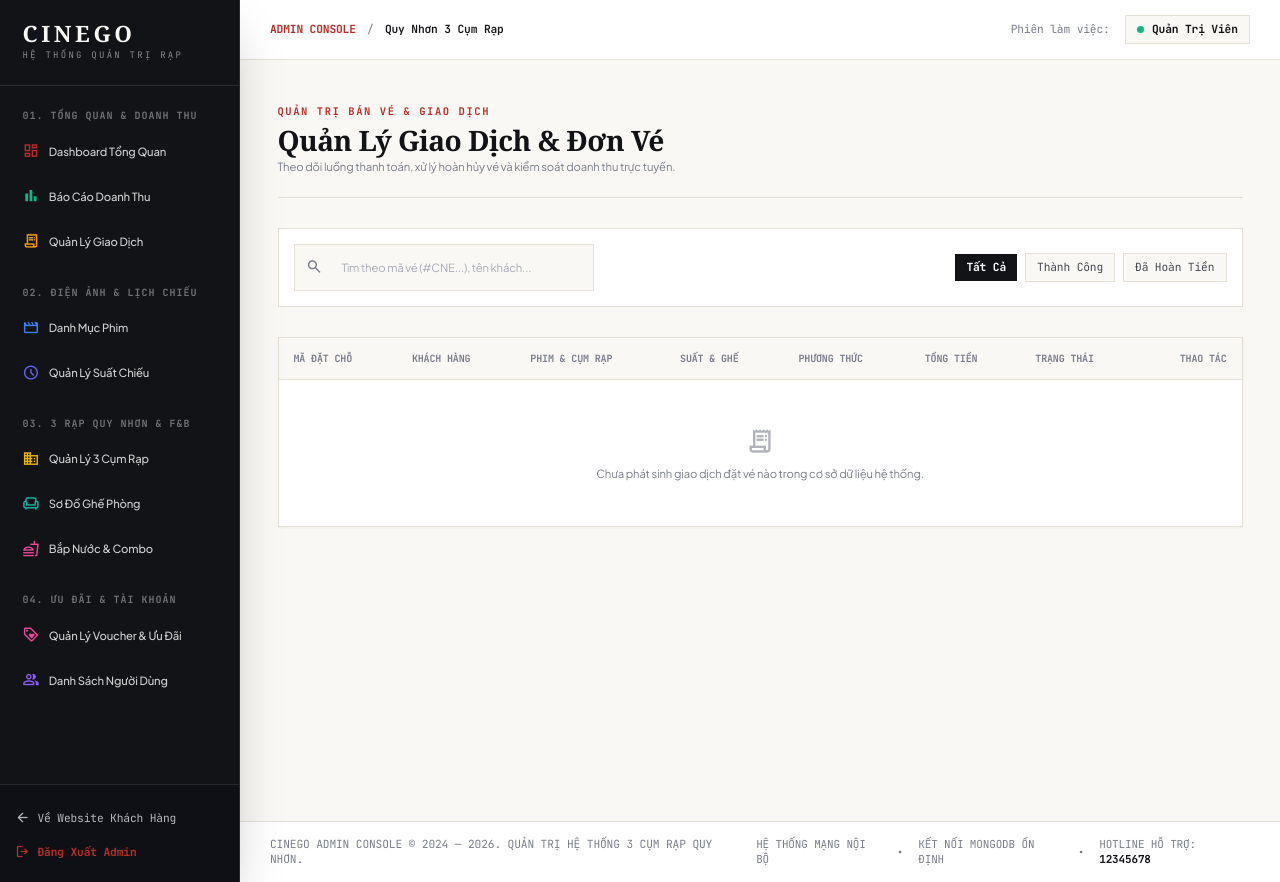
After one commit to Linh-183/WEBXEMPHIM, a Node server app: template WebPhim/views/admin-quanlygiaodich.ejs in a window 1280 px wide. The commit adds this page. Run offline with Node 20, Linux system fonts and the light colour scheme; the template is opened without the code that fills it, so the values that code supplies are empty; some libraries are stand-ins or nearby versions.

Commit message:
fix(admin): khoi phuc trang quan ly giao dich, xoa sach ve ao va nguoi dung test trong database de doanh thu ve 0

```diff
--- a/WebPhim/dieu-huong/quan-tri.js
+++ b/WebPhim/dieu-huong/quan-tri.js
@@ -431,9 +431,30 @@ router.get('/bao-cao', async (req, res) => {
     }
 });
 
-// 2. Quản lý Giao dịch & Đơn vé (Đã bỏ theo yêu cầu, tự động chuyển hướng về Dashboard Tổng Quan)
-router.get('/giao-dich', (req, res) => {
-    res.redirect('/admin');
+// 2. Quản lý Giao dịch & Đơn vé (Dữ liệu thời gian thực từ MongoDB)
+router.get('/giao-dich', async (req, res) => {
+    try {
+        const tickets = await Ticket.find()
+            .sort({ _id: -1 })
+            .populate('movie')
+            .populate('user')
+            .lean();
+        res.render('admin-quanlygiaodich', { user: req.session.user, tickets });
+    } catch (error) {
+        console.error("Lỗi Giao Dịch:", error);
+        res.status(500).send("Lỗi tải trang quản lý giao dịch: " + error.message);
+    }
+});
+
+// Xóa giao dịch / Hủy vé (Cho phép Admin dọn dẹp các đơn vé thử nghiệm hoặc hoàn hủy)
+router.post('/giao-dich/xoa/:id', async (req, res) => {
+    try {
+        await Ticket.findByIdAndDelete(req.params.id);
+        res.redirect('/admin/giao-dich');
+    } catch (error) {
+        console.error("Lỗi xóa đơn vé:", error);
+        res.redirect('/admin/giao-dich');
+    }
 });
 
 // 3. Quản lý Lịch chiếu & Chống xung đột (Dữ liệu thời gian thực từ MongoDB)
--- a/WebPhim/test_render_views.js
+++ b/WebPhim/test_render_views.js
@@ -120,6 +120,8 @@ const pagesToTest = [
   { file: 'admin-khuyenmai.ejs (voucher tab)', target: 'admin-khuyenmai.ejs', data: { user: mockUser, vouchers: [mockVoucher], flashSales: [mockFlashSale], movies: [mockMovie], tab: 'voucher' } },
   { file: 'admin-khuyenmai.ejs (flashsale tab)', target: 'admin-khuyenmai.ejs', data: { user: mockUser, vouchers: [mockVoucher], flashSales: [mockFlashSale], movies: [mockMovie], tab: 'flashsale' } },
   { file: 'admin-quanlynguoidung.ejs', data: { user: mockUser, users: [mockUser] } },
+  { file: 'admin-quanlygiaodich.ejs (has tickets)', target: 'admin-quanlygiaodich.ejs', data: { user: mockUser, tickets: [mockTicket] } },
+  { file: 'admin-quanlygiaodich.ejs (empty tickets)', target: 'admin-quanlygiaodich.ejs', data: { user: mockUser, tickets: [] } },
   { file: 'admin-baocaodoanhthu.ejs', data: { user: mockUser, totalRevenue: 12500000, totalFnb: 3500000, aov: 250000, avgSeatsPerOrder: '2.0', cinemaReports: [{ name: 'CGV Kim Cúc Plaza', showCount: 5, ticketCount: 20, occupancyRate: 28, ticketRevenue: 9000000, fnbRevenue: 3500000, totalRevenue: 12500000 }] } }
 ];
 
--- /dev/null
+++ b/WebPhim/views/admin-quanlygiaodich.ejs
@@ -0,0 +1,141 @@
+<%- include('partials/admin-header') %>
+
+<main class="p-6 sm:p-10 space-y-8 max-w-7xl">
+
+  <div class="flex flex-col sm:flex-row sm:items-end justify-between gap-4 pb-6 border-b border-[#E5E0D5]">
+    <div>
+      <span class="archival-index">QUẢN TRỊ BÁN VÉ & GIAO DỊCH</span>
+      <h1 class="editorial-headline text-3xl font-bold mt-1">Quản Lý Giao Dịch & Đơn Vé</h1>
+      <p class="text-xs text-[#7A7E8B] mt-0.5 font-light">Theo dõi luồng thanh toán, xử lý hoàn hủy vé và kiểm soát doanh thu trực tuyến.</p>
+    </div>
+  </div>
+
+  <!-- Search & Filter Bar -->
+  <div class="bg-white border border-[#E5E0D5] p-4 flex flex-col sm:flex-row items-center justify-between gap-4">
+    <div class="flex items-center gap-2 w-full sm:w-80 bg-[#FAF8F5] border border-[#E5E0D5] px-3 py-2 text-xs">
+      <span class="material-symbols-outlined text-[#7A7E8B] text-lg">search</span>
+      <input type="text" id="txSearchInput" placeholder="Tìm theo mã vé (#CNE...), tên khách..." class="bg-transparent border-none text-xs text-[#121316] placeholder-[#A6AAB6] focus:outline-none w-full" oninput="filterAdminTx()" />
+    </div>
+
+    <div class="flex items-center gap-2 text-xs font-['JetBrains_Mono']">
+      <button onclick="filterTx('all', this)" class="tx-filter-btn px-3 py-1.5 bg-[#121316] text-white font-bold">Tất Cả</button>
+      <button onclick="filterTx('success', this)" class="tx-filter-btn px-3 py-1.5 bg-[#FAF8F5] border border-[#E5E0D5] text-[#474A54] hover:text-[#121316]">Thành Công</button>
+      <button onclick="filterTx('refunded', this)" class="tx-filter-btn px-3 py-1.5 bg-[#FAF8F5] border border-[#E5E0D5] text-[#474A54] hover:text-[#121316]">Đã Hoàn Tiền</button>
+    </div>
+  </div>
+
+  <!-- Transactions Table -->
+  <div class="bg-white border border-[#E5E0D5] overflow-x-auto shadow-sm">
+    <table class="w-full text-left text-xs font-['Plus_Jakarta_Sans'] border-collapse">
+      <thead>
+        <tr class="border-b border-[#E5E0D5] text-[#7A7E8B] uppercase font-bold text-[10px] bg-[#FAF8F5] font-['JetBrains_Mono']">
+          <th class="py-3.5 px-4">Mã Đặt Chỗ</th>
+          <th class="py-3.5 px-4">Khách Hàng</th>
+          <th class="py-3.5 px-4">Phim & Cụm Rạp</th>
+          <th class="py-3.5 px-4">Suất & Ghế</th>
+          <th class="py-3.5 px-4">Phương Thức</th>
+          <th class="py-3.5 px-4">Tổng Tiền</th>
+          <th class="py-3.5 px-4">Trạng Thái</th>
+          <th class="py-3.5 px-4 text-right">Thao Tác</th>
+        </tr>
+      </thead>
+      <tbody class="divide-y divide-[#E5E0D5]" id="txTableBody">
+        <% if (typeof tickets !== 'undefined' && tickets && tickets.length > 0) { %>
+          <% tickets.forEach(function(t) {
+              const code = 'CNE-' + t._id.toString().slice(-6).toUpperCase();
+              const custName = (t.user && t.user.hoTen) ? t.user.hoTen : 'Khách vãng lai';
+              const custPhone = (t.user && t.user.soDienThoai) ? t.user.soDienThoai : '---';
+              const movieTitle = (t.movie && t.movie.title) ? t.movie.title : 'Phim chiếu rạp';
+              const cinemaName = t.cinema || 'CGV Kim Cúc Plaza';
+              const seatList = (t.seats && t.seats.length > 0) ? t.seats.join(', ') : 'Chưa xếp ghế';
+              const searchStr = (code + ' ' + custName + ' ' + movieTitle + ' ' + cinemaName).toLowerCase();
+          %>
+            <tr class="hover:bg-[#FAF8F5] transition-colors tx-row" data-status="success" data-search="<%= searchStr %>">
+              <td class="py-3.5 px-4 font-['JetBrains_Mono'] font-bold text-[#BA2D27]">#<%= code %></td>
+              <td class="py-3.5 px-4">
+                <strong class="text-[#121316] block"><%= custName %></strong>
+                <span class="text-[11px] font-['JetBrains_Mono'] text-[#7A7E8B]"><%= custPhone %></span>
+              </td>
+              <td class="py-3.5 px-4">
+                <span class="font-bold text-[#121316] block"><%= movieTitle %></span>
+                <span class="text-[11px] text-[#7A7E8B]"><%= cinemaName %></span>
+              </td>
+              <td class="py-3.5 px-4 font-['JetBrains_Mono']">
+                <span class="text-[#121316] block"><%= t.showTime || '19:30' %> • <%= t.showDate || '12/11/2026' %></span>
+                <span class="text-[#BA2D27] font-bold"><%= seatList %></span>
+              </td>
+              <td class="py-3.5 px-4 font-['JetBrains_Mono'] text-[#7A7E8B] uppercase"><%= t.paymentMethod || 'VietQR' %></td>
+              <td class="py-3.5 px-4 font-['JetBrains_Mono'] font-bold text-[#121316]"><%= (t.totalPrice || 0).toLocaleString('vi-VN') %> đ</td>
+              <td class="py-3.5 px-4">
+                <span class="px-2 py-0.5 bg-[#E8F8F0] text-[#10B981] font-['JetBrains_Mono'] text-[10px] font-bold uppercase">
+                  Thành Công
+                </span>
+              </td>
+              <td class="py-3.5 px-4 text-right font-['JetBrains_Mono']">
+                <div class="flex items-center justify-end gap-2">
+                  <button type="button" onclick="showTicketDetail('<%= code %>', '<%= custName %>', '<%= movieTitle %>', '<%= seatList %>', '<%= (t.totalPrice || 0).toLocaleString() %> đ')" class="px-2 py-1 bg-white border border-[#E5E0D5] hover:border-[#121316] text-xs">
+                    Chi Tiết
+                  </button>
+                  <form action="/admin/giao-dich/xoa/<%= t._id %>" method="POST" onsubmit="return confirm('Bạn có chắc chắn muốn xóa đơn vé #<%= code %> này khỏi hệ thống?')" class="inline">
+                    <button type="submit" class="px-2 py-1 bg-white border border-[#BA2D27]/30 hover:border-[#BA2D27] text-[#BA2D27] text-xs font-bold">
+                      Xóa Vé
+                    </button>
+                  </form>
+                </div>
+              </td>
+            </tr>
+          <% }); %>
+        <% } else { %>
+          <tr>
+            <td colspan="8" class="py-12 text-center text-[#7A7E8B] font-['Plus_Jakarta_Sans']">
+              <span class="material-symbols-outlined text-3xl text-[#7A7E8B]/60 block mb-2">receipt_long</span>
+              Chưa phát sinh giao dịch đặt vé nào trong cơ sở dữ liệu hệ thống.
+            </td>
+          </tr>
+        <% } %>
+      </tbody>
+    </table>
+  </div>
+
+</main>
+
+<script>
+  function filterTx(status, btn) {
+    document.querySelectorAll('.tx-filter-btn').forEach(b => {
+      b.classList.remove('bg-[#121316]', 'text-white', 'font-bold');
+      b.classList.add('bg-[#FAF8F5]', 'text-[#474A54]');
+    });
+    btn.classList.remove('bg-[#FAF8F5]', 'text-[#474A54]');
+    btn.classList.add('bg-[#121316]', 'text-white', 'font-bold');
+
+    document.querySelectorAll('.tx-row').forEach(row => {
+      if (status === 'all' || row.dataset.status === status) {
+        row.classList.remove('hidden');
+      } else {
+        row.classList.add('hidden');
+      }
+    });
+  }
+
+  function showTicketDetail(code, name, movie, seats, price) {
+    alert('CHI TIẾT ĐƠN VÉ #' + code + '\n' +
+          'Khách hàng: ' + name + '\n' +
+          'Phim: ' + movie + '\n' +
+          'Ghế ngồi: ' + seats + '\n' +
+          'Tổng thanh toán: ' + price);
+  }
+
+  function filterAdminTx() {
+    const q = document.getElementById('txSearchInput').value.toLowerCase();
+    document.querySelectorAll('.tx-row').forEach(row => {
+      const search = row.dataset.search || '';
+      if (search.includes(q)) {
+        row.classList.remove('hidden');
+      } else {
+        row.classList.add('hidden');
+      }
+    });
+  }
+</script>
+
+<%- include('partials/admin-footer') %>
--- a/WebPhim/views/partials/admin-header.ejs
+++ b/WebPhim/views/partials/admin-header.ejs
@@ -79,6 +79,9 @@
           </a>
           <a class="flex items-center gap-2.5 px-3 py-2 text-white/80 hover:text-white hover:bg-white/10 transition-all font-medium" href="/admin/bao-cao">
             <span class="material-symbols-outlined text-lg text-[#10B981]">bar_chart</span> Báo Cáo Doanh Thu
+          </a>
+          <a class="flex items-center gap-2.5 px-3 py-2 text-white/80 hover:text-white hover:bg-white/10 transition-all font-medium" href="/admin/giao-dich">
+            <span class="material-symbols-outlined text-lg text-[#F59E0B]">receipt_long</span> Quản Lý Giao Dịch
           </a>
         </div>
       </div>
```
Also changed, not shown: WebPhim/test_system_flow.js (+12 -6 lines), WebPhim/views/admin-dashboard.ejs (+8 -3 lines).
